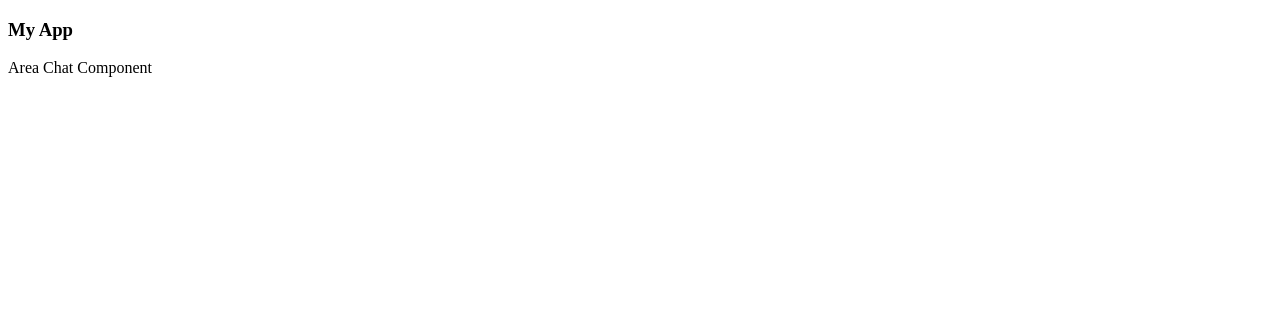
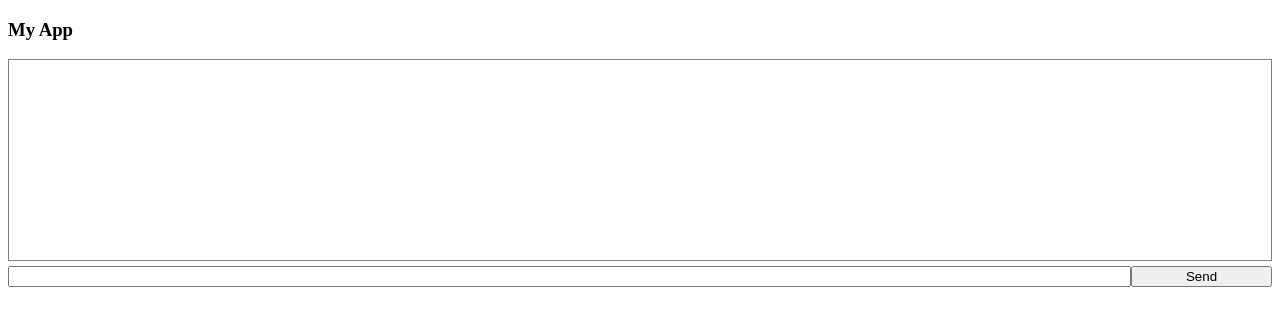
Before and after one commit to FlopiVG/react-real-time-chat, a React app: page / in a window 1280 px wide. Shown: the top 326 px of the page. Built offline with nearby package versions, Linux system fonts and the light colour scheme.

Commit message:
static files

```diff
--- a/src/components/App/app.jsx
+++ b/src/components/App/app.jsx
@@ -1,12 +1,14 @@
 import React from 'react';
 
 import AreaChat from 'components/AreaChat';
+import InputChat from 'components/InputChat';
 
 const App = (props) => {
     return (
         <div>
             <h3>My App</h3>
             <AreaChat />
+            <InputChat />
         </div>
     )
 };
--- a/src/components/AreaChat/area-chat.jsx
+++ b/src/components/AreaChat/area-chat.jsx
@@ -1,8 +1,10 @@
 import React from 'react';
+
+import './style.scss';
 
 const AreaChat = (props) => {
     return (
-        <div>Area Chat Component</div>
+        <div className="area-chat" />
     )
 };
 
--- /dev/null
+++ b/src/components/AreaChat/style.scss
@@ -0,0 +1,5 @@
+.area-chat {
+    border: 1px solid grey;
+    min-height: 200px;
+    overflow: auto;
+}
--- /dev/null
+++ b/src/components/InputChat/index.js
@@ -0,0 +1,3 @@
+import InputChat from './input-chat';
+
+export default InputChat;
--- /dev/null
+++ b/src/components/InputChat/input-chat.jsx
@@ -0,0 +1,16 @@
+import React, { Component } from 'react';
+
+import './style.scss';
+
+class InputChat extends Component {
+    render() {
+        return (
+            <form className="input-chat">
+                <input type="text" />
+                <button type="submit">Send</button>
+            </form>
+        )
+    }
+}
+
+export default InputChat;
--- /dev/null
+++ b/src/components/InputChat/style.scss
@@ -0,0 +1,10 @@
+.input-chat {
+    margin-top: 5px;
+    display: flex;
+    input {
+        flex-grow: 10;
+    }
+    button {
+        flex-grow: 1;
+    }
+}
--- a/webpack.config.js
+++ b/webpack.config.js
@@ -16,7 +16,7 @@ module.exports = {
                 }
             },
             {
-                test: /\.sass$/,
+                test: /\.s?css$/,
                 include: path.resolve(__dirname, 'src'),
                 loaders: ['style-loader', 'css-loader', 'sass-loader']
             }
```
